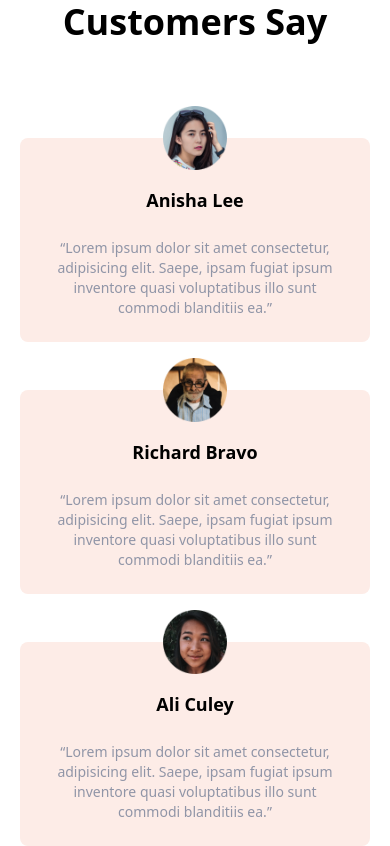
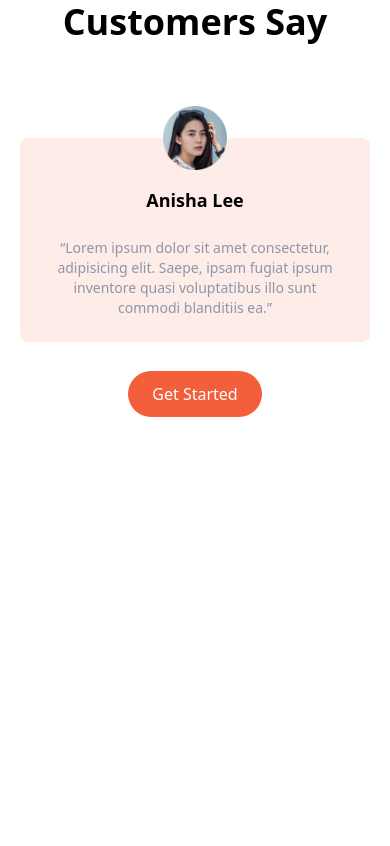
Before and after one commit to luispellizzon/tailwindcss-website, a React (Vite) app: page / in a window 390 px wide. Shown: the part 1800-2646 px from the top of the page. After the commit the page ends 2217 px from the top, so only its background shows below. Built offline with nearby package versions, Linux system fonts and the light colour scheme.

Commit message:
Testimonials Section Completed

```diff
--- a/src/components/Testimonials.jsx
+++ b/src/components/Testimonials.jsx
@@ -1,13 +1,14 @@
 import Person1 from "../assets/img/avatar-anisha.png";
 import Person2 from "../assets/img/avatar-richard.png";
 import Person3 from "../assets/img/avatar-ali.png";
+import GetStartButton from "./GetStartButton";
 
 function Testimonials() {
   return (
     <section id="testimonials">
       <div className="max-w-6xl px-5 mx-auto mt-32 text-center">
         <h2 className="text-4xl font-bold">What Our Customers Say </h2>
-        <div className="container flex flex-col mx-auto space-y-12 mt-24 md:flex-row md:space-x-6 md:space-y-0">
+        <div className="container flex flex-col mx-auto space-y-12 mt-24 mb-10 md:flex-row md:space-x-6 md:space-y-0">
           {/* Testimonial 1*/}
           <div className="flex flex-col items-center p-6 space-y-6 rounded-lg bg-brightRedSupLight relative md:w-1/3">
             <img src={Person1} alt="" className="absolute w-16 -top-8" />
@@ -20,8 +21,9 @@ function Testimonials() {
               </q>
             </blockquote>
           </div>
+          {/* Add REACT SLIDER LATER */}
           {/* Testimonial 2*/}
-          <div className="flex flex-col items-center p-6 space-y-6 rounded-lg bg-brightRedSupLight relative md:w-1/3">
+          <div className="hidden flex-col items-center p-6 space-y-6 rounded-lg bg-brightRedSupLight relative md:flex md:w-1/3">
             <img src={Person2} alt="" className="absolute w-16 -top-8" />
             <h5 className="text-lg font-bold">Richard Bravo</h5>
             <blockquote className="text-sm text-darkGrayishBlue">
@@ -33,7 +35,7 @@ function Testimonials() {
             </blockquote>
           </div>
           {/* Testimonial 3*/}
-          <div className="flex flex-col items-center p-6 space-y-6 rounded-lg bg-brightRedSupLight relative md:w-1/3">
+          <div className="hidden flex-col items-center p-6 space-y-6 rounded-lg bg-brightRedSupLight relative md:flex md:w-1/3">
             <img src={Person3} alt="" className="absolute w-16 -top-8" />
             <h5 className="text-lg font-bold">Ali Culey</h5>
             <blockquote className="text-sm text-darkGrayishBlue">
@@ -45,6 +47,7 @@ function Testimonials() {
             </blockquote>
           </div>
         </div>
+        <GetStartButton />
       </div>
     </section>
   );
```
